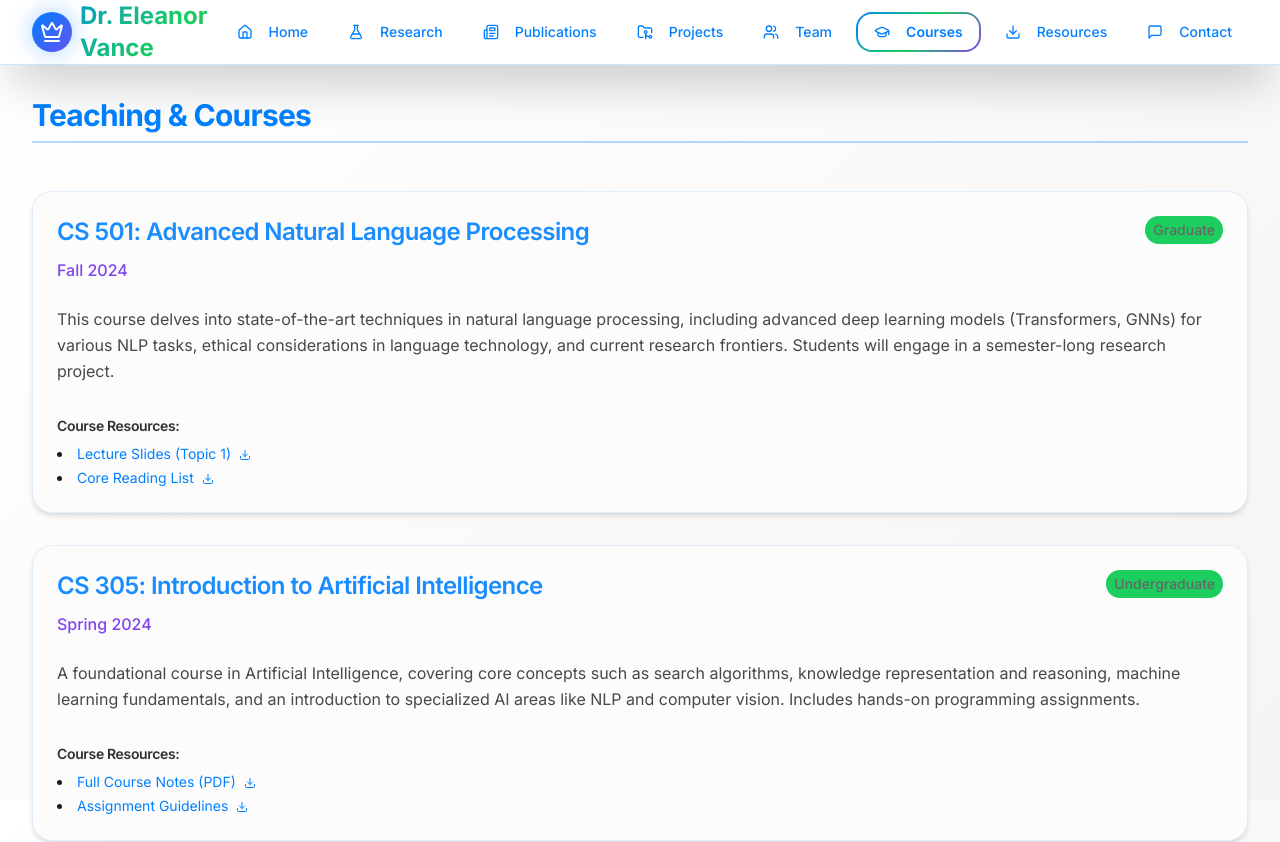
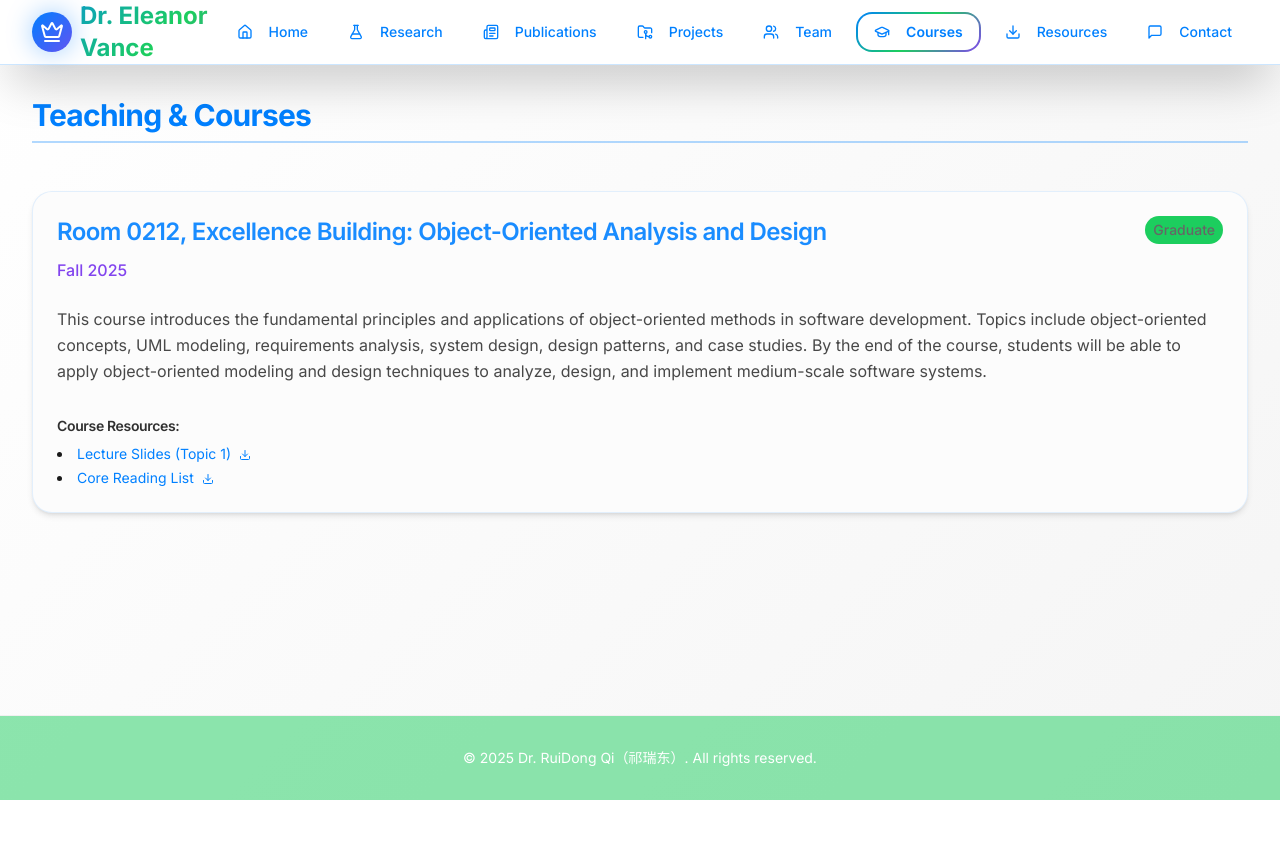
Before and after one commit to chairmanrdq/chairmanrdq.github.io, a Next.js app: page /courses in a window 1280 px wide. Shown: the top 842 px of the page. After the commit the page ends 800 px from the top, so only its background shows below. Built offline with nearby package versions, Linux system fonts and the light colour scheme.

Commit message:
Update page.tsx

```diff
--- a/src/app/courses/page.tsx
+++ b/src/app/courses/page.tsx
@@ -6,17 +6,17 @@ import type { Metadata } from 'next';
 
 export const metadata: Metadata = {
   title: 'Teaching & Courses',
-  description: 'Information on courses taught by Dr. Eleanor Vance, including syllabi and resources.', // Replace
+  description: 'Information on courses taught by Dr. RuiDong Qi（祁瑞东）, including syllabi and resources.', // Replace
 };
 
 // Mock Data - Replace with actual data
 const coursesData = [
   {
     id: "cs501",
-    title: "CS 501: Advanced Natural Language Processing",
-    term: "Fall 2024",
+    title: "Room 0212, Excellence Building: Object-Oriented Analysis and Design",
+    term: "Fall 2025",
     level: "Graduate",
-    description: "This course delves into state-of-the-art techniques in natural language processing, including advanced deep learning models (Transformers, GNNs) for various NLP tasks, ethical considerations in language technology, and current research frontiers. Students will engage in a semester-long research project.",
+    description: "This course introduces the fundamental principles and applications of object-oriented methods in software development. Topics include object-oriented concepts, UML modeling, requirements analysis, system design, design patterns, and case studies. By the end of the course, students will be able to apply object-oriented modeling and design techniques to analyze, design, and implement medium-scale software systems.",
     syllabusUrl: "#", // Replace with actual URL or path to PDF
     coursePageUrl: "#", // Replace with actual URL to Canvas/Moodle/etc.
     resources: [
@@ -24,7 +24,7 @@ const coursesData = [
       { name: "Core Reading List", url: "#" },
     ]
   },
-  {
+  /*{
     id: "cs305",
     title: "CS 305: Introduction to Artificial Intelligence",
     term: "Spring 2024",
@@ -47,7 +47,7 @@ const coursesData = [
       { name: "Guest Lecture Slides: NLP", url: "#" },
       { name: "Guest Lecture Slides: Ethics", url: "#" },
     ]
-  },
+  },*/
 ];
 
 export default function CoursesPage() {
```
